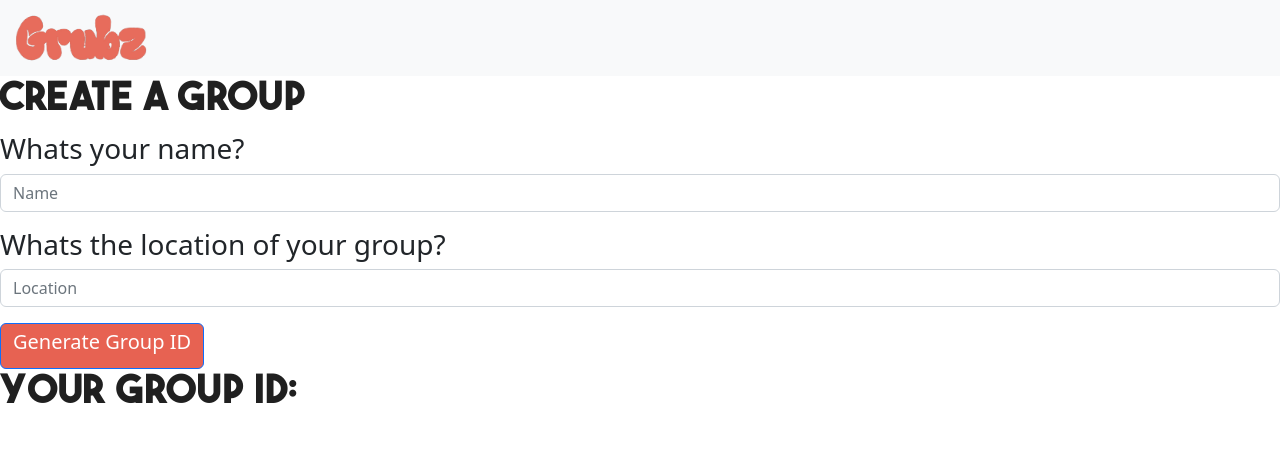
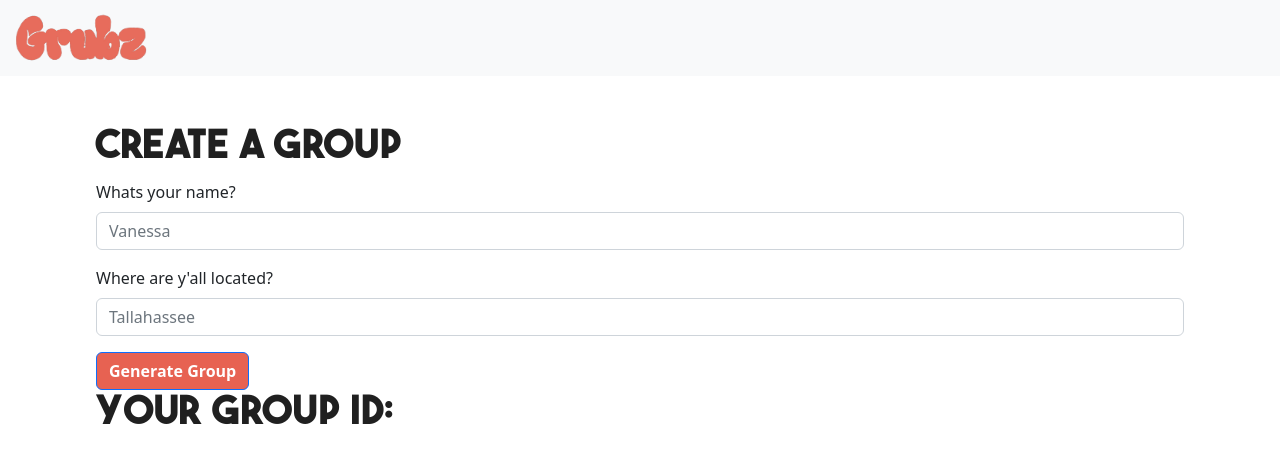
Before and after one commit to wearegrubz/We-Are-Grubz, a React app in the folder frontend/: page /create in a window 1280 px wide. Shown: the top 462 px of the page. Built offline with nearby package versions, Linux system fonts and the light colour scheme; what parse would draw is missing.

Commit message:
Flesh out frontend for create group page

```diff
--- a/frontend/package.json
+++ b/frontend/package.json
@@ -143,6 +143,7 @@
     ]
   },
   "devDependencies": {
+    "@babel/parser": "^7.20.5",
     "babel-plugin-react-native-web": "^0.18.10"
   }
 }
--- a/frontend/src/pages/CreateGroup.js
+++ b/frontend/src/pages/CreateGroup.js
@@ -47,22 +47,29 @@ function CreateGroup() {
 
     return (
         <Form>
+            <div class="px-5 pt-5 mx-5">
                 <h1> Create a group </h1>
-            <h3>Whats your name?</h3>
+                <div >
+                    <label htmlFor="exampleInputEmail1" className="form-label">Whats your name?</label>
                     <Form.Group className="mb-3" controlId="formBasicName">
                         <Form.Control
                             type="text"
                             onChange={onNameChange}
-                    placeholder="Name" />
+                            placeholder="Vanessa " />
                     </Form.Group>
-            <h3>Whats the location of your group?</h3>
+                </div>
+
+                <div>
+                    <label htmlFor="exampleInputEmail1" className="form-label">Where are y'all located?</label>
                     <Form.Group className="mb-3" controlId="formBasicUsername">
                         <Form.Control type="text"
                                       onChange={onLocationChange}
-                              placeholder="Location" />
+                                      placeholder="Tallahassee" />
                     </Form.Group>
+                </div>
+
                 <Button variant="primary" type="button" onClick={handleGroup}>
-                <h5>Generate Group ID</h5>
+                    <b>Generate Group</b>
                 </Button>
 
                 <h1> Your group ID: {groupId}</h1>
@@ -71,11 +78,11 @@ function CreateGroup() {
                     <Button variant="primary" type="button" onClick={() => {
                         navigate('/taste', {state: {"name": name, "groupId": groupId, isHost: false}})
                     }}>
-                    <h5>Select taste</h5>
+                        <b>Select taste</b>
                     </Button> :
                     ""
                 }
-
+            </div>
         </Form>
 
     );
```
Also changed, not shown: 1 other file (tests, documents, lock files or other folders). Lines whose indentation alone changed are shown as unchanged.
